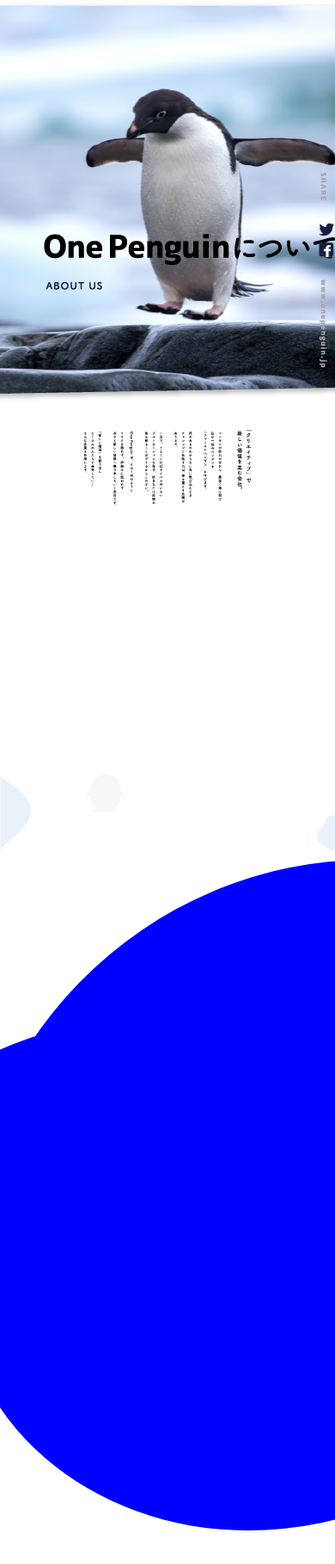
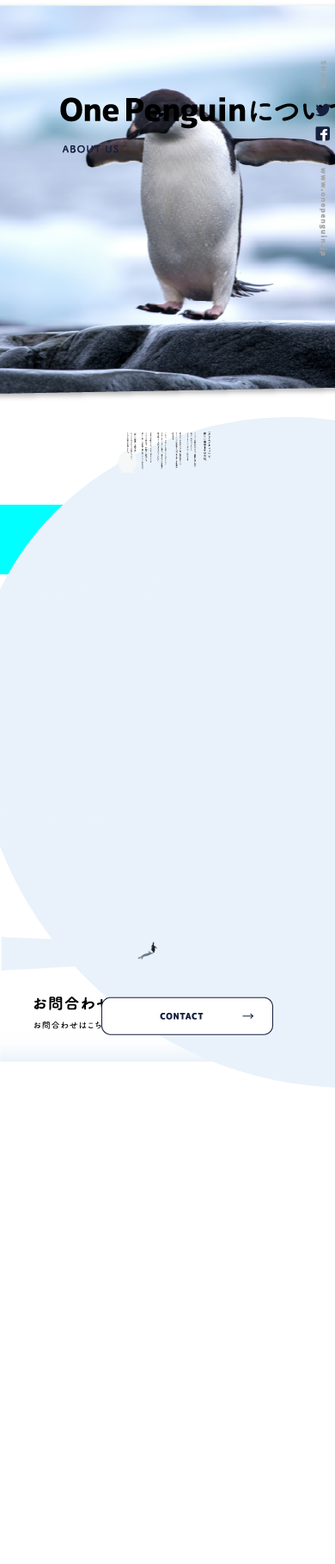
Before and after one commit to mmmimo/onepenguin-hp, a PHP site: page /One-penguin/One-penguin-renewal/about-us.html in a window 390 px wide. Shown: the top 1819 px of the page at 86% size. Run offline with PHP 8.4, Linux system fonts and the light colour scheme.

Commit message:
responsive

```diff
--- a/One-penguin/One-penguin-renewal/about-us.html
+++ b/One-penguin/One-penguin-renewal/about-us.html
@@ -61,12 +61,13 @@
         ../images/2x/about-us-img08@2x-8.png 2x" alt="">
         </div>
         <div class="about-one-pen-back-img">
-        <img src="../images/1x/about-us-img04.png"
+        <!-- <img src="../images/1x/about-us-img04.png"
         srcset="../images/1x/about-us-img04.png 1x,
-        ../images/2x/about-us-img04@2x-8.png 2x" alt="">
+        ../images/2x/about-us-img04@2x-8.png 2x" alt=""> -->
 
         <div class="fluid-big"></div>
         <div class="fluid-small"></div>
+        <div class="fluid-small small-2"></div>
 
         </div>
 
@@ -110,7 +111,7 @@
             class="contact-button">
 
             <img src="../images/1x/about-us-img11.png"
-                srcset="..images/1x/about-us-img11.png 1x,
+                srcset="../images/1x/about-us-img11.png 1x,
                 ../images/2x/about-us-img11@2x-8.png 2x" alt=""
                 class="about-contact-pen">
 
--- a/One-penguin/One-penguin-renewal/parts/_about-us.scss
+++ b/One-penguin/One-penguin-renewal/parts/_about-us.scss
@@ -34,8 +34,8 @@
   }
 
   .main-vis-text {
-    left: 13%;
-    top: 60%;
+    left: 18%;
+    top: 25%;
     position:absolute;
   }
 }
@@ -48,7 +48,7 @@
   float: right;
   display: block;
   left: 95%;
-  top: 200px;
+  top: 70px;
 
   img {
     width: auto;
@@ -67,13 +67,15 @@
   width: 100%;
   z-index: 10;
   top: -7%;
+  left: -4px;
+
 
     .share-icon-twi {
-      top: 20%;
+      top: 18%;
       position: absolute;
     }
     .share-icon-fb {
-      top: 25%;
+      top: 24%;
       position: absolute;
     }
   }
@@ -83,7 +85,7 @@
 
 .one-pen-text-wrapper {
   width: 100%;
-  height: 800px;
+  height: 100%;
   text-align: center;
   position: relative;
   top: 200px;
@@ -103,11 +105,11 @@
     }
     .about-one-pen-text-box {
       position: absolute;
-      width: 50%;
+      width: 28.6%;
       height: auto;
       z-index: 10;
-      top: -50%;
-      left: 50%;
+      top: -79.7%;
+      left: 48.7%;
     transform: translateX(-50%);
     -webkit-transform: translateX(-50%);
     -ms-transform: translateX(-50%);
@@ -121,40 +123,45 @@
     }
     .fluid-big {
       position: absolute;
-      top: 100px;
-      left: -12%;
+      top: -415px;
+      left: -8%;
       width:30vh;/*横幅*/
       height: 30vh;/*縦幅*/
-      background:blue;/*背景色*/
-      animation: fluidrotate 15s ease 0s infinite;/*アニメーションの設定*/
+      background:#E9F2FA;/*背景色*/
+      animation: fluidrotate 8s ease 0s infinite;/*アニメーションの設定*/
       overflow-x: hidden;
 
     }
     .fluid-small {
       position: absolute;
-      top: 280px;
+      top: -227px;
       right: -6%;
       width:20vh;/*横幅*/
       height: 10vh;/*縦幅*/
-      background:blue;/*背景色*/
+      background:#E9F2FA;/*背景色*/
       animation: fluidrotate 15s ease 0s infinite;/*アニメーションの設定*/
       overflow-x: hidden;
+    }
+
+    .small-2 {
+      top: -207px;
+      right: -3%;
     }
     @keyframes fluidrotate {
 
       0%, 100% {
-          border-radius: 63% 37% 54% 46%/55% 48% 52% 45%;}
-      14% {
-          border-radius: 40% 60% 54% 46%/49% 60% 40% 51%;}
-      28% {
+          border-radius: 62% 38% 16% 84% / 68% 54% 46% 32%;}
+      10% {
+          border-radius: 15% 85% 80% 20% / 68% 54% 46% 32%;}
+      25% {
           border-radius: 54% 46% 38% 62%/49% 70% 30% 51%;}
-      42% {
+      39% {
           border-radius: 61% 39% 55% 45%/61% 38% 62% 39%;}
       56% {
           border-radius: 61% 39% 67% 33%/70% 50% 50% 30%;}
-      70% {
+      76% {
           border-radius: 50% 50% 34% 66%/56% 68% 32% 44%;}
-      84% {
+      94% {
           border-radius: 46% 54% 50% 50%/35% 61% 39% 65%;}
       }
 
@@ -163,29 +170,39 @@
 }
  // ________________section_________________
 .about-concept {
-height: 100%;
+height: auto;
 width: 100%;
-margin-top: 801px;
+margin-top: 22.4%;
 
 .concept-img {
   width: 100%;
   height: 100%;
+  background-color: aqua;
+  text-align: center;
+
+
   img {
-    width: 100%;
+    width: 17%;
   height: 100%;
   object-fit: cover;
+  text-align: center;
+  margin-bottom: 40px;
+  margin-top: -53px;
+
   }
 }
 }
 // ________________section_________________
 .wave-mark {
-  top: 20%;
+
+  margin-top: 20px;
 }
 
 
 .wave-mark img {
   width: 100%;
   height: auto;
+  margin-top: 50px;
 }
 // ________________section_________________
 .about-company {
@@ -195,7 +212,7 @@
     width: 50%;
     height: 100%;
     text-align: center;
-    margin-top: 220px;
+    margin-top: 20px;
   }
 }
 }
@@ -233,6 +250,7 @@
   .about-contact-pen {
     width: 50%;
     height: auto;
+    z-index: 9;
   }
 
 
--- a/One-penguin/One-penguin-renewal/style.css
+++ b/One-penguin/One-penguin-renewal/style.css
@@ -134,8 +134,8 @@
   -ms-transform: translateX(-50%);
 }
 .container .about-main-vis .main-vis-wrapper .about-one-pen-vis .main-vis-text {
-  left: 13%;
-  top: 60%;
+  left: 18%;
+  top: 25%;
   position: absolute;
 }
 .container .about-main-vis .main-vis-wrapper .share {
@@ -145,7 +145,7 @@
   float: right;
   display: block;
   left: 95%;
-  top: 200px;
+  top: 70px;
 }
 .container .about-main-vis .main-vis-wrapper .share img {
   width: auto;
@@ -167,18 +167,19 @@
   width: 100%;
   z-index: 10;
   top: -7%;
+  left: -4px;
 }
 .container .about-main-vis .main-vis-wrapper .share .share-icon .share-icon-twi {
-  top: 20%;
+  top: 18%;
   position: absolute;
 }
 .container .about-main-vis .main-vis-wrapper .share .share-icon .share-icon-fb {
-  top: 25%;
+  top: 24%;
   position: absolute;
 }
 .container .about-main-vis .one-pen-text-wrapper {
   width: 100%;
-  height: 800px;
+  height: 100%;
   text-align: center;
   position: relative;
   top: 200px;
@@ -198,11 +199,11 @@
 }
 .container .about-main-vis .one-pen-text-wrapper .about-one-pen-text .about-one-pen-text-box {
   position: absolute;
-  width: 50%;
+  width: 28.6%;
   height: auto;
   z-index: 10;
-  top: -50%;
-  left: 50%;
+  top: -79.7%;
+  left: 48.7%;
   transform: translateX(-50%);
   -webkit-transform: translateX(-50%);
   -ms-transform: translateX(-50%);
@@ -215,101 +216,111 @@
 }
 .container .about-main-vis .one-pen-text-wrapper .about-one-pen-text .fluid-big {
   position: absolute;
-  top: 100px;
-  left: -12%;
+  top: -415px;
+  left: -8%;
   width: 30vh;
   /*横幅*/
   height: 30vh;
   /*縦幅*/
-  background: blue;
+  background: #E9F2FA;
+  /*背景色*/
+  -webkit-animation: fluidrotate 8s ease 0s infinite;
+          animation: fluidrotate 8s ease 0s infinite;
+  /*アニメーションの設定*/
+  overflow-x: hidden;
+}
+.container .about-main-vis .one-pen-text-wrapper .about-one-pen-text .fluid-small {
+  position: absolute;
+  top: -227px;
+  right: -6%;
+  width: 20vh;
+  /*横幅*/
+  height: 10vh;
+  /*縦幅*/
+  background: #E9F2FA;
   /*背景色*/
   -webkit-animation: fluidrotate 15s ease 0s infinite;
           animation: fluidrotate 15s ease 0s infinite;
   /*アニメーションの設定*/
   overflow-x: hidden;
 }
-.container .about-main-vis .one-pen-text-wrapper .about-one-pen-text .fluid-small {
-  position: absolute;
-  top: 280px;
-  right: -6%;
-  width: 20vh;
-  /*横幅*/
-  height: 10vh;
-  /*縦幅*/
-  background: blue;
-  /*背景色*/
-  -webkit-animation: fluidrotate 15s ease 0s infinite;
-          animation: fluidrotate 15s ease 0s infinite;
-  /*アニメーションの設定*/
-  overflow-x: hidden;
+.container .about-main-vis .one-pen-text-wrapper .about-one-pen-text .small-2 {
+  top: -207px;
+  right: -3%;
 }
 @-webkit-keyframes fluidrotate {
   0%, 100% {
-    border-radius: 63% 37% 54% 46%/55% 48% 52% 45%;
+    border-radius: 62% 38% 16% 84%/68% 54% 46% 32%;
   }
-  14% {
-    border-radius: 40% 60% 54% 46%/49% 60% 40% 51%;
+  10% {
+    border-radius: 15% 85% 80% 20%/68% 54% 46% 32%;
   }
-  28% {
+  25% {
     border-radius: 54% 46% 38% 62%/49% 70% 30% 51%;
   }
-  42% {
+  39% {
     border-radius: 61% 39% 55% 45%/61% 38% 62% 39%;
   }
   56% {
     border-radius: 61% 39% 67% 33%/70% 50% 50% 30%;
   }
-  70% {
+  76% {
     border-radius: 50% 50% 34% 66%/56% 68% 32% 44%;
   }
-  84% {
+  94% {
     border-radius: 46% 54% 50% 50%/35% 61% 39% 65%;
   }
 }
 @keyframes fluidrotate {
   0%, 100% {
-    border-radius: 63% 37% 54% 46%/55% 48% 52% 45%;
+    border-radius: 62% 38% 16% 84%/68% 54% 46% 32%;
   }
-  14% {
-    border-radius: 40% 60% 54% 46%/49% 60% 40% 51%;
+  10% {
+    border-radius: 15% 85% 80% 20%/68% 54% 46% 32%;
   }
-  28% {
+  25% {
     border-radius: 54% 46% 38% 62%/49% 70% 30% 51%;
   }
-  42% {
+  39% {
     border-radius: 61% 39% 55% 45%/61% 38% 62% 39%;
   }
   56% {
     border-radius: 61% 39% 67% 33%/70% 50% 50% 30%;
   }
-  70% {
+  76% {
     border-radius: 50% 50% 34% 66%/56% 68% 32% 44%;
   }
-  84% {
+  94% {
     border-radius: 46% 54% 50% 50%/35% 61% 39% 65%;
   }
 }
 .container .about-concept {
-  height: 100%;
+  height: auto;
   width: 100%;
-  margin-top: 801px;
+  margin-top: 22.4%;
 }
 .container .about-concept .concept-img {
   width: 100%;
   height: 100%;
+  background-color: aqua;
+  text-align: center;
 }
 .container .about-concept .concept-img img {
-  width: 100%;
+  width: 17%;
   height: 100%;
   -o-object-fit: cover;
      object-fit: cover;
+  text-align: center;
+  margin-bottom: 40px;
+  margin-top: -53px;
 }
 .container .wave-mark {
-  top: 20%;
+  margin-top: 20px;
 }
 .container .wave-mark img {
   width: 100%;
   height: auto;
+  margin-top: 50px;
 }
 .container .about-company .company-content {
   text-align: center;
@@ -318,7 +329,7 @@
   width: 50%;
   height: 100%;
   text-align: center;
-  margin-top: 220px;
+  margin-top: 20px;
 }
 .container .about-contact-us-contents {
   width: 100%;
@@ -350,6 +361,7 @@
 .container .about-contact-us-contents .about-contact-pen {
   width: 50%;
   height: auto;
+  z-index: 9;
 }
 .container .sub-footer {
   width: 100%;
@@ -624,7 +636,7 @@
 .w_contact .w_contact_text {
   width: 58%;
   margin: 0 auto;
-  margin-top: 12vw;
+  margin-top: 13.5vw;
 }
 .w_contact .w_title {
   font-size: 1.5vw;
```
Also changed, not shown: One-penguin/One-penguin-renewal/images/1x/about-us-img08.png, One-penguin/One-penguin-renewal/images/1x/about-us-img10-2.png, One-penguin/One-penguin-renewal/images/2x/about-us-img08@2x-8.png, One-penguin/One-penguin-renewal/images/2x/about-us-img10-2@2x-8.png, One-penguin/One-penguin-renewal/style.min.css, 2 other files.
